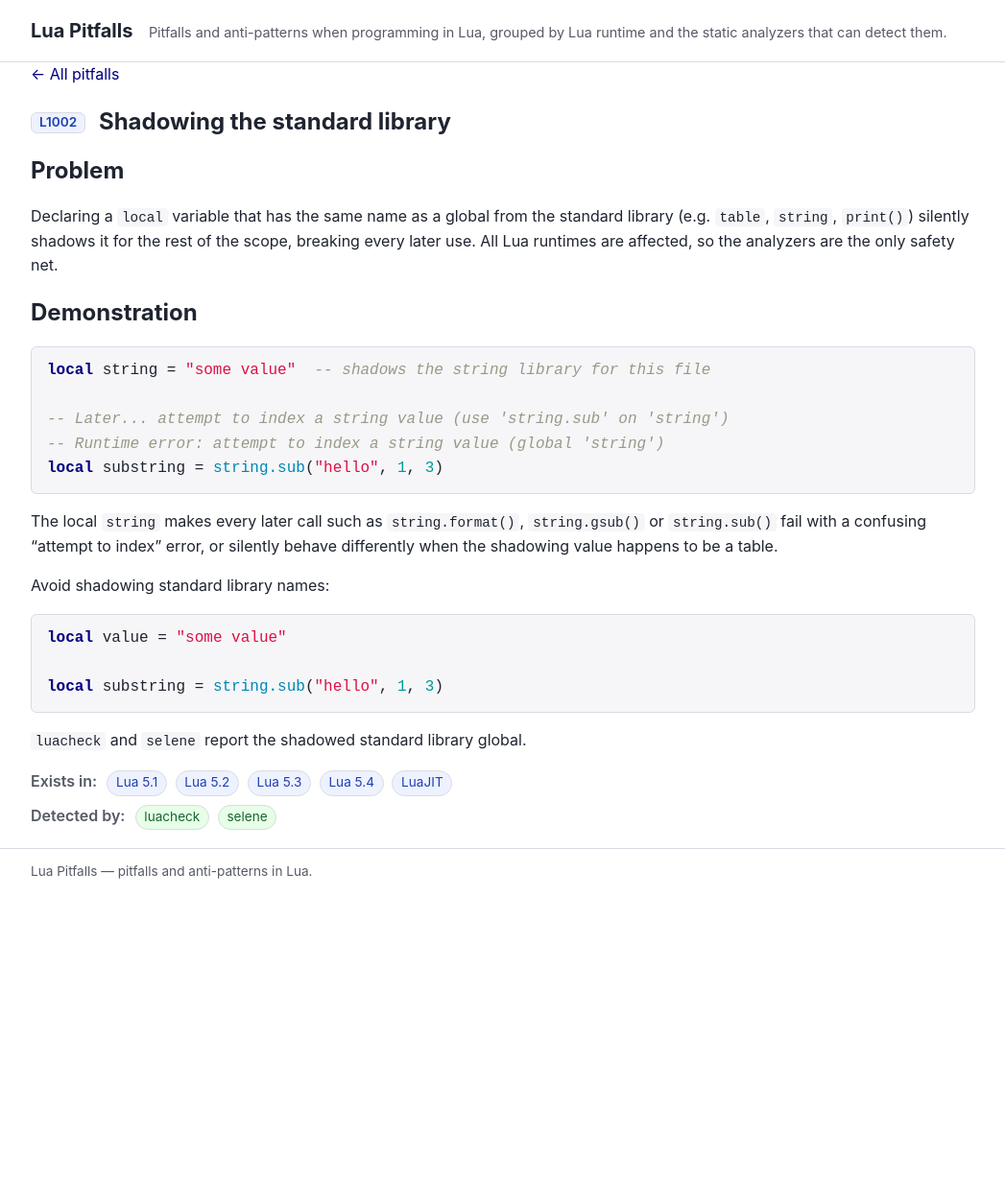
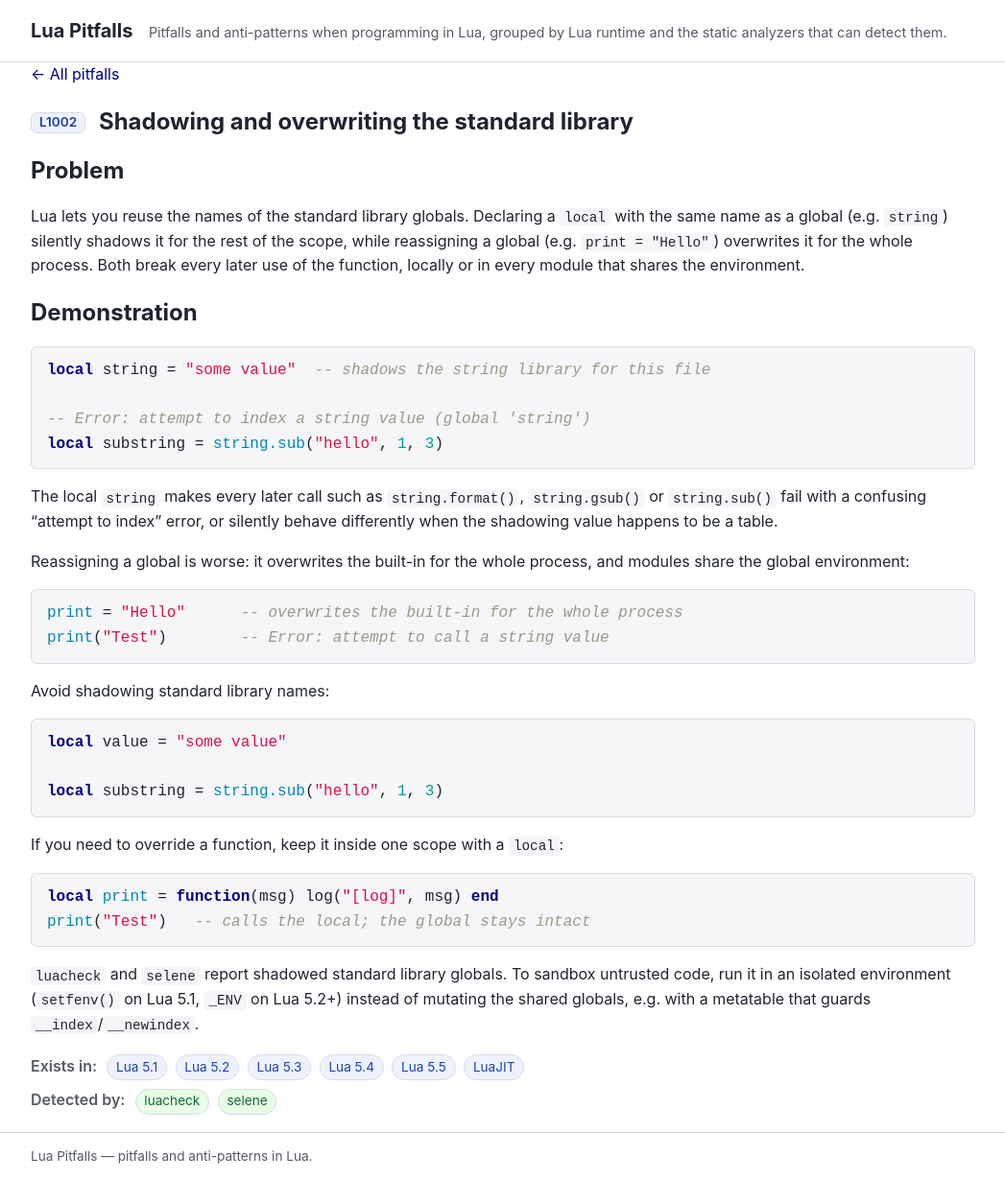
Before and after one commit to ligurio/lua-pitfalls, a Jekyll site: the page built from _pitfalls/L1002.md, in a window 1280 px wide. Shown: the whole page at 96% size, without its empty margins (116-1163 px from the left). Built offline with Jekyll 4.4.1, drawn with Linux system fonts in a browser that asks for light colours; before the commit the page ends 934 px from its top, so only the background shows below that.

Commit message:
Update pitfall L1002
The patch updates a description of the pitfall "Shadowing and
overwriting the standard library".

````diff
--- a/_pitfalls/L1002.md
+++ b/_pitfalls/L1002.md
@@ -1,17 +1,19 @@
 ---
 layout: pitfall
-title: "Shadowing the standard library"
+title: "Shadowing and overwriting the standard library"
 permalink: /p/L1002/
 description: >-
-  Declaring a `local` variable that has the same name as a global from the
-  standard library (e.g. `table`, `string`, `print()`) silently shadows it for
-  the rest of the scope, breaking every later use. All Lua runtimes are
-  affected, so the analyzers are the only safety net.
+  Lua lets you reuse the names of the standard library globals. Declaring a
+  `local` with the same name as a global (e.g. `string`) silently shadows it
+  for the rest of the scope, while reassigning a global (e.g. `print = "Hello"`)
+  overwrites it for the whole process. Both break every later use of the
+  function, locally or in every module that shares the environment.
 runtime:
   - Lua 5.1
   - Lua 5.2
   - Lua 5.3
   - Lua 5.4
+  - Lua 5.5
   - LuaJIT
 analyzers:
   - luacheck
@@ -21,8 +23,7 @@ analyzers:
 ```lua
 local string = "some value"  -- shadows the string library for this file
 
--- Later... attempt to index a string value (use 'string.sub' on 'string')
--- Runtime error: attempt to index a string value (global 'string')
+-- Error: attempt to index a string value (global 'string')
 local substring = string.sub("hello", 1, 3)
 ```
 
@@ -30,6 +31,14 @@ The local `string` makes every later call such as `string.format()`,
 `string.gsub()` or `string.sub()` fail with a confusing "attempt to index"
 error, or silently behave differently when the shadowing value happens to be
 a table.
+
+Reassigning a global is worse: it overwrites the built-in for the whole
+process, and modules share the global environment:
+
+```lua
+print = "Hello"      -- overwrites the built-in for the whole process
+print("Test")        -- Error: attempt to call a string value
+```
 
 Avoid shadowing standard library names:
 
@@ -39,4 +48,14 @@ local value = "some value"
 local substring = string.sub("hello", 1, 3)
 ```
 
-`luacheck` and `selene` report the shadowed standard library global.
+If you need to override a function, keep it inside one scope with a `local`:
+
+```lua
+local print = function(msg) log("[log]", msg) end
+print("Test")   -- calls the local; the global stays intact
+```
+
+`luacheck` and `selene` report shadowed standard library globals. To sandbox
+untrusted code, run it in an isolated environment (`setfenv()` on Lua 5.1,
+`_ENV` on Lua 5.2+) instead of mutating the shared globals, e.g. with a
+metatable that guards `__index`/`__newindex`.
````
